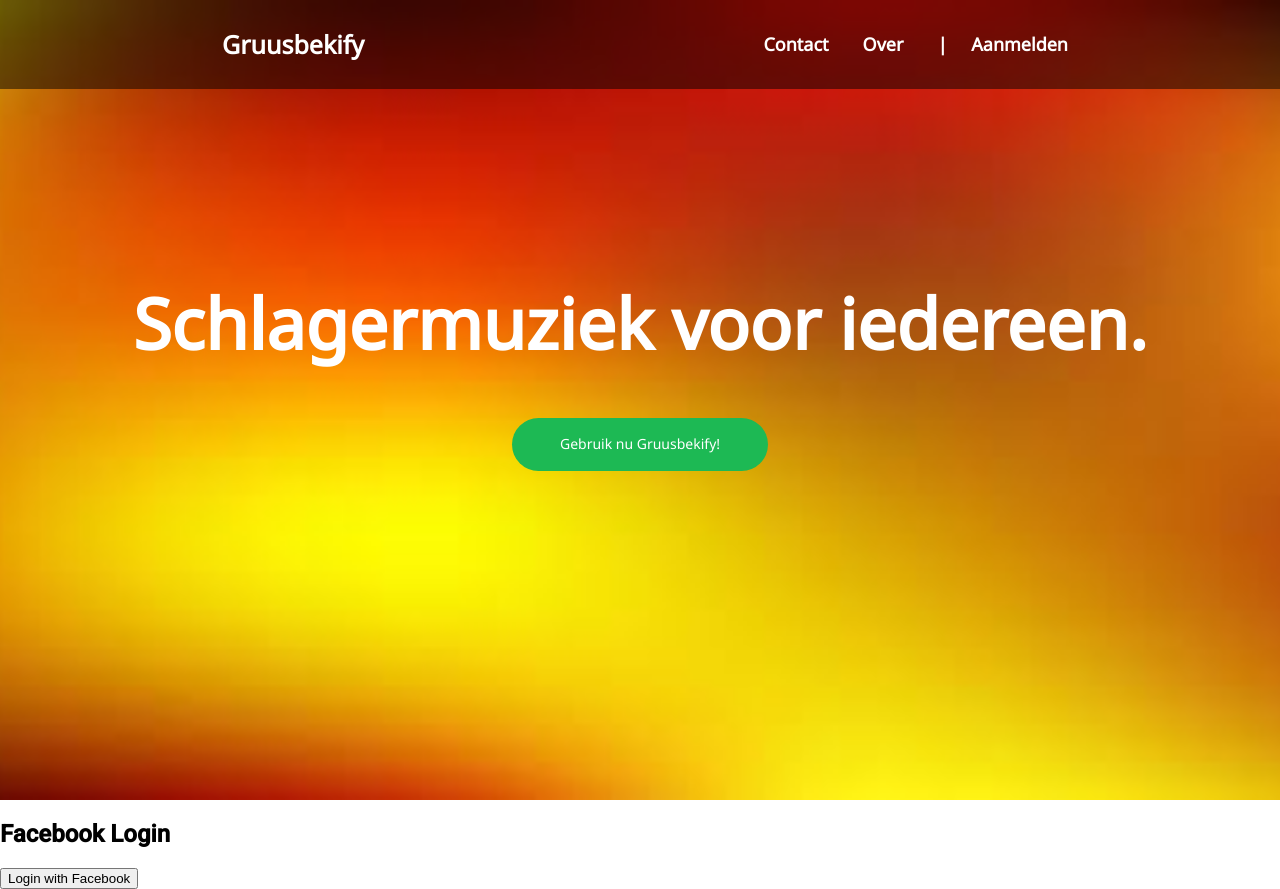
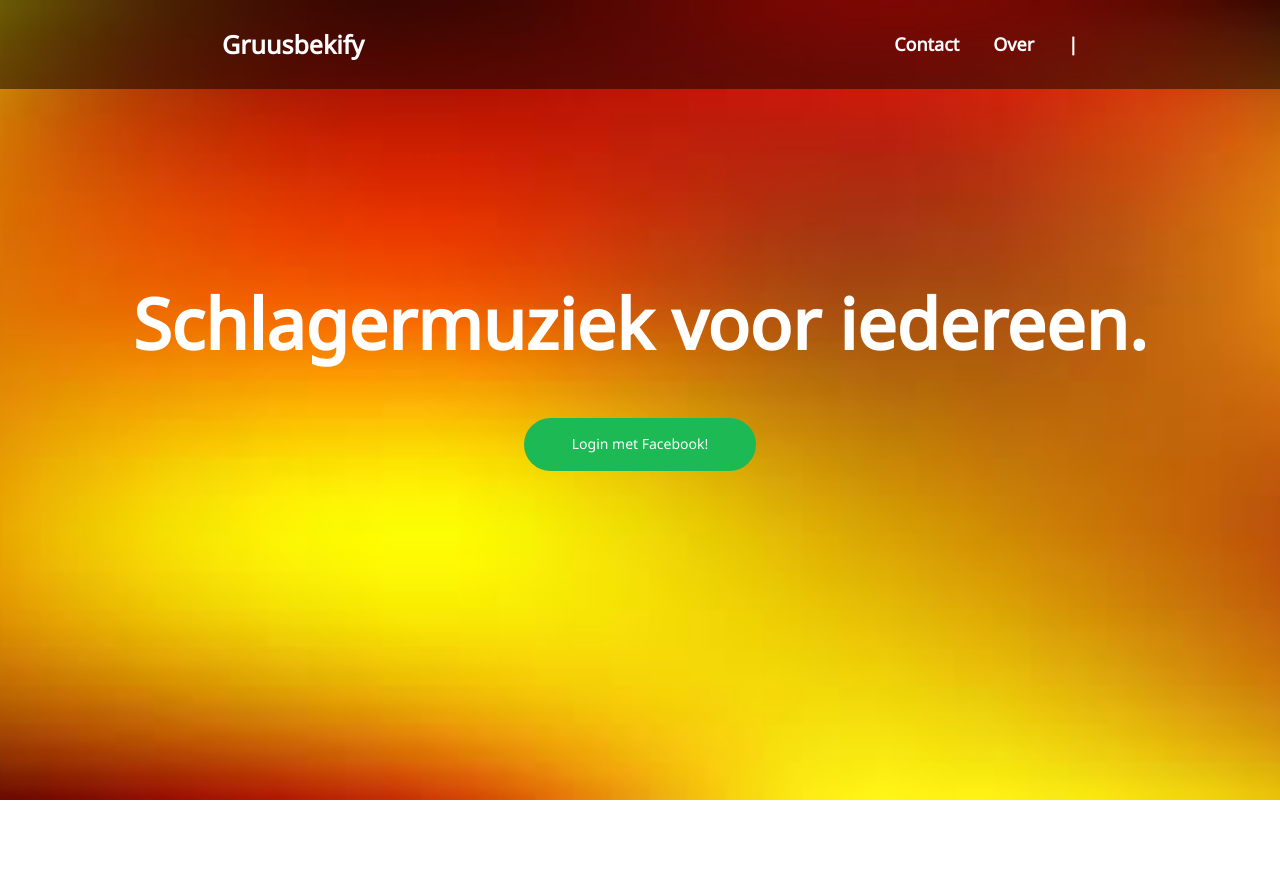
Before and after one commit to joostka1998/Gruusbekify, an Angular app: page /login in a window 1280 px wide. After the commit the page ends 800 px from the top, so only its background shows below. Built offline with nearby package versions, Linux system fonts and the light colour scheme.

Commit message:
refactored login with facebook.

```diff
--- a/src/app/app.component.html
+++ b/src/app/app.component.html
@@ -1,12 +1,12 @@
 <app-header></app-header>
 <router-outlet></router-outlet>
-<div class="container mt-5">
-  <h2>Facebook Login</h2>
-  <div class="row mt-5">
-    <div class="col-md-4 mt-2 m-auto ">
-      <button class="loginBtn loginBtn--facebook" (click)="login()">
-        Login with Facebook
-      </button>
-    </div>
-  </div>
-</div>
+<!--<div class="container mt-5">-->
+  <!--<h2>Facebook Login</h2>-->
+  <!--<div class="row mt-5">-->
+    <!--<div class="col-md-4 mt-2 m-auto ">-->
+      <!--<button class="loginBtn loginBtn&#45;&#45;facebook" (click)="login()">-->
+        <!--Login with Facebook-->
+      <!--</button>-->
+    <!--</div>-->
+  <!--</div>-->
+<!--</div>-->
--- a/src/app/app.component.ts
+++ b/src/app/app.component.ts
@@ -7,29 +7,7 @@
   templateUrl: './app.component.html',
   styleUrls: ['./app.component.scss']
 })
-export class AppComponent implements OnInit {
-
-  fbLibrary() {
-
-    (window as any).fbAsyncInit = function() {
-      window['FB'].init({
-        appId      : '550116815848108',
-        cookie     : true,
-        xfbml      : true,
-        version    : 'v5.0'
-      });
-      window['FB'].AppEvents.logPageView();
-    };
-
-    (function(d, s, id) {
-      var js, fjs = d.getElementsByTagName(s)[0];
-      if (d.getElementById(id)) {return; }
-      js = d.createElement(s); js.id = id;
-      js.src = 'https://connect.facebook.net/en_US/sdk.js';
-      fjs.parentNode.insertBefore(js, fjs);
-    }(document, 'script', 'facebook-jssdk'));
-
-  }
+export class AppComponent {
 
   constructor(private router: Router, private loginService: LoginService) {
     if (loginService.isUserLoggedIn() === true) {
@@ -39,28 +17,4 @@
     }
   }
 
-  ngOnInit() {
-    this.fbLibrary();
-  }
-
-  login() {
-
-    window['FB'].login((response) => {
-      if (response.authResponse) {
-
-        window['FB'].api('/me', {
-          fields: 'last_name, first_name'
-        }, (userInfo) => {
-          console.log(userInfo);
-        });
-
-        console.log(response.authResponse.accessToken);
-        console.log(response.authResponse.userID);
-
-      } else {
-        console.log('User login failed');
-      }
-    });
-  }
-
 }
--- a/src/app/components/header/header.component.html
+++ b/src/app/components/header/header.component.html
@@ -4,7 +4,7 @@
     <a (click)="contactButtonClick()">Contact</a>
     <a (click)="overButtonClick()">Over</a>
     <p>|</p>
-    <a *ngIf="!isUserLoggedIn" (click)="loginButtonClick()">Aanmelden</a>
-    <a *ngIf="isUserLoggedIn" (click)="logoutButtonClick()">Afmelden</a>
+    <!--<a *ngIf="!isUserLoggedIn" (click)="loginButtonClick()">Aanmelden</a>-->
+    <!--<a *ngIf="isUserLoggedIn" (click)="logoutButtonClick()">Afmelden</a>-->
   </div>
 </div>
--- a/src/app/components/header/header.component.ts
+++ b/src/app/components/header/header.component.ts
@@ -20,25 +20,25 @@
   ngOnInit() {
   }
 
-  loginButtonClick() {
-    this.loginService.login();
-    this.router.navigate(['home']);
-  }
+  // loginButtonClick() {
+  //   this.loginService.login();
+  //   this.router.navigate(['home']);
+  // }
+  //
+  // logoutButtonClick() {
+  //   this.loginService.logout();
+  //   this.router.navigate(['login']);
+  // }
 
-  logoutButtonClick() {
-    this.loginService.logout();
-    this.router.navigate(['login']);
-  }
-
-  logoButtonClick(){
+  logoButtonClick() {
     console.log('Logo Click');
   }
 
-  contactButtonClick(){
+  contactButtonClick() {
     console.log('Contact Click');
   }
 
-  overButtonClick(){
+  overButtonClick() {
     console.log('Over Click');
   }
 
--- a/src/app/components/login/login.component.html
+++ b/src/app/components/login/login.component.html
@@ -3,6 +3,6 @@
 
   <h1>Schlagermuziek voor iedereen.</h1>
   <div class="center">
-    <button id="useGruusbekify" (click)="loginButtonClick()">Gebruik nu Gruusbekify!</button>
+    <button id="useGruusbekify" (click)="loginButtonClick()">Login met Facebook!</button>
   </div>
 </div>
--- a/src/app/components/login/login.component.ts
+++ b/src/app/components/login/login.component.ts
@@ -9,13 +9,52 @@
 })
 export class LoginComponent implements OnInit {
 
+  fbLibrary() {
+
+    (window as any).fbAsyncInit = function() {
+      window['FB'].init({
+        appId      : '550116815848108',
+        cookie     : true,
+        xfbml      : true,
+        version    : 'v5.0'
+      });
+      window['FB'].AppEvents.logPageView();
+    };
+
+    (function(d, s, id) {
+      let js, fjs = d.getElementsByTagName(s)[0];
+      if (d.getElementById(id)) {return; }
+      js = d.createElement(s); js.id = id;
+      js.src = 'https://connect.facebook.net/en_US/sdk.js';
+      fjs.parentNode.insertBefore(js, fjs);
+    }(document, 'script', 'facebook-jssdk'));
+
+  }
+
   constructor(private router: Router, private loginService: LoginService) { }
 
   ngOnInit() {
+    this.fbLibrary();
   }
 
   loginButtonClick() {
-    this.loginService.login();
-    this.router.navigate(['home']);
+    window['FB'].login((response) => {
+      if (response.authResponse) {
+
+        window['FB'].api('/me', {
+          fields: 'last_name, first_name'
+        }, (userInfo) => {
+          this.loginService.login(
+            response.authResponse.userID,
+            response.authResponse.accessToken,
+            userInfo.first_name,
+            userInfo.last_name
+          );
+          this.router.navigate(['home']);
+        });
+      } else {
+        console.log('User login failed');
+      }
+    });
   }
 }
--- a/src/app/services/login.service.ts
+++ b/src/app/services/login.service.ts
@@ -5,6 +5,10 @@
 })
 export class LoginService {
   loggedin;
+  userID;
+  accessToken;
+  firstName;
+  lastName;
 
   constructor() {
     this.loggedin = false;
@@ -14,8 +18,13 @@
     this.loggedin = false;
   }
 
-  login() {
+  login(userID: string, accessToken: string, firstName: string, lastName: string) {
+    this.userID = userID;
+    this.accessToken = accessToken;
+    this.firstName = firstName;
+    this.lastName = lastName;
     this.loggedin = true;
+    console.log(this.userID + '   token: '+ this.accessToken);
   }
 
   isUserLoggedIn() {
```
Also changed, not shown: 4 other files (tests, documents, lock files or other folders).
